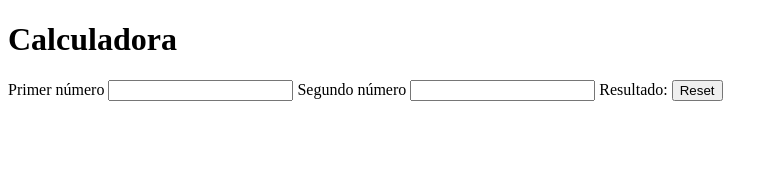
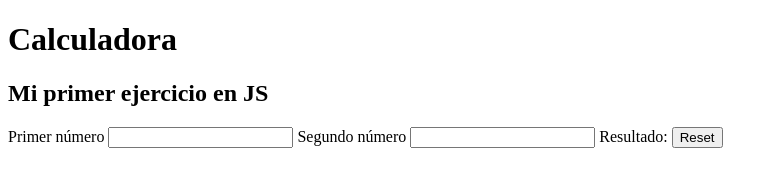
Before and after one commit to AlfonsoIsabel/ejercicios-en-clase, a plain HTML site: page ejercicio1/index.html in a window 1280 px wide. Shown: the whole page, without its empty margins (0-778 px from the left). Drawn offline with Linux system fonts and the light colour scheme.

Commit message:
change index.html eje1

```diff
--- a/ejercicio1/index.html
+++ b/ejercicio1/index.html
@@ -9,6 +9,7 @@
 
   <body class="page">
     <h1 class="title--big">Calculadora</h1>
+    <h2> Mi primer ejercicio en JS</h2>
 
     <form>
       <label class="form__label" for="numberA">Primer número</label>
```
